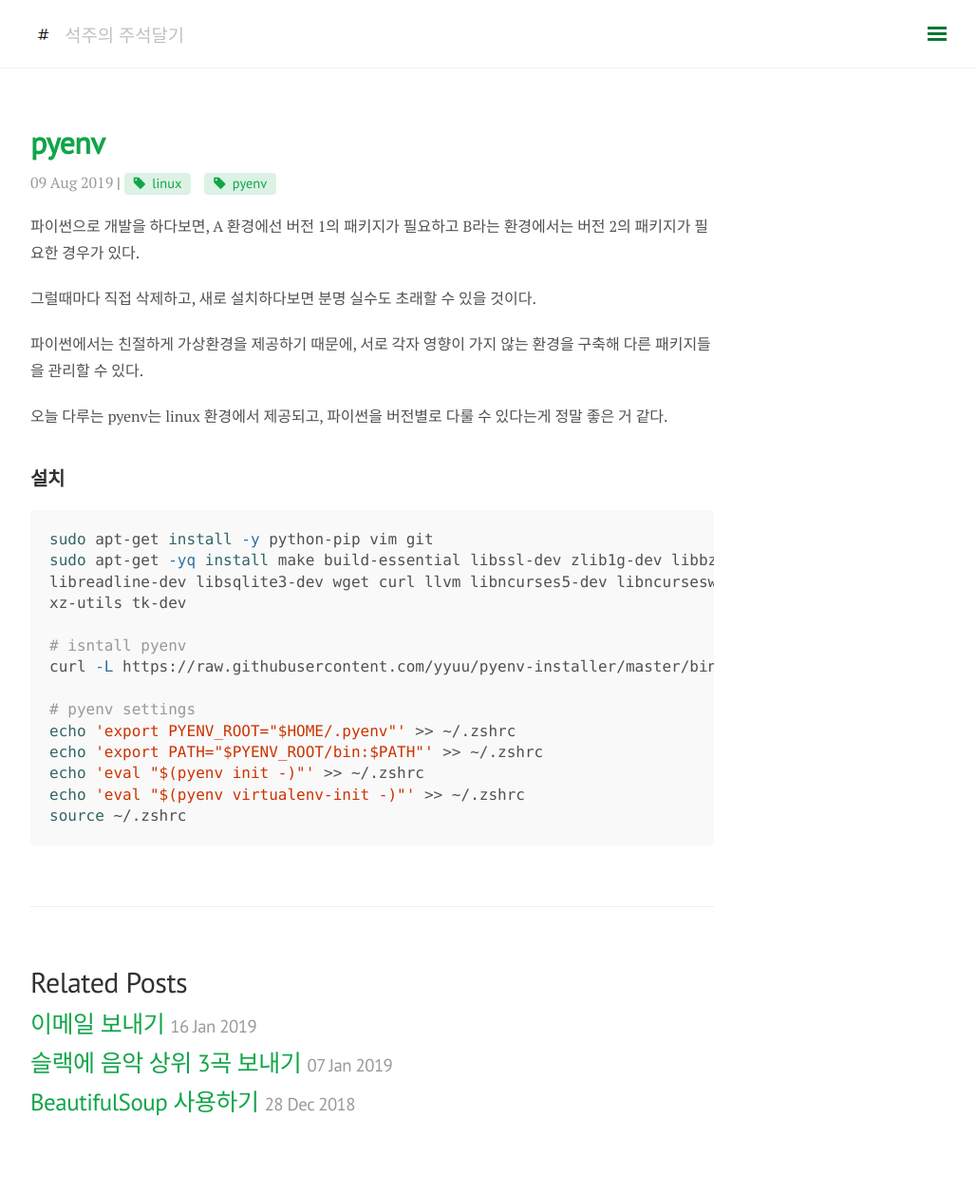
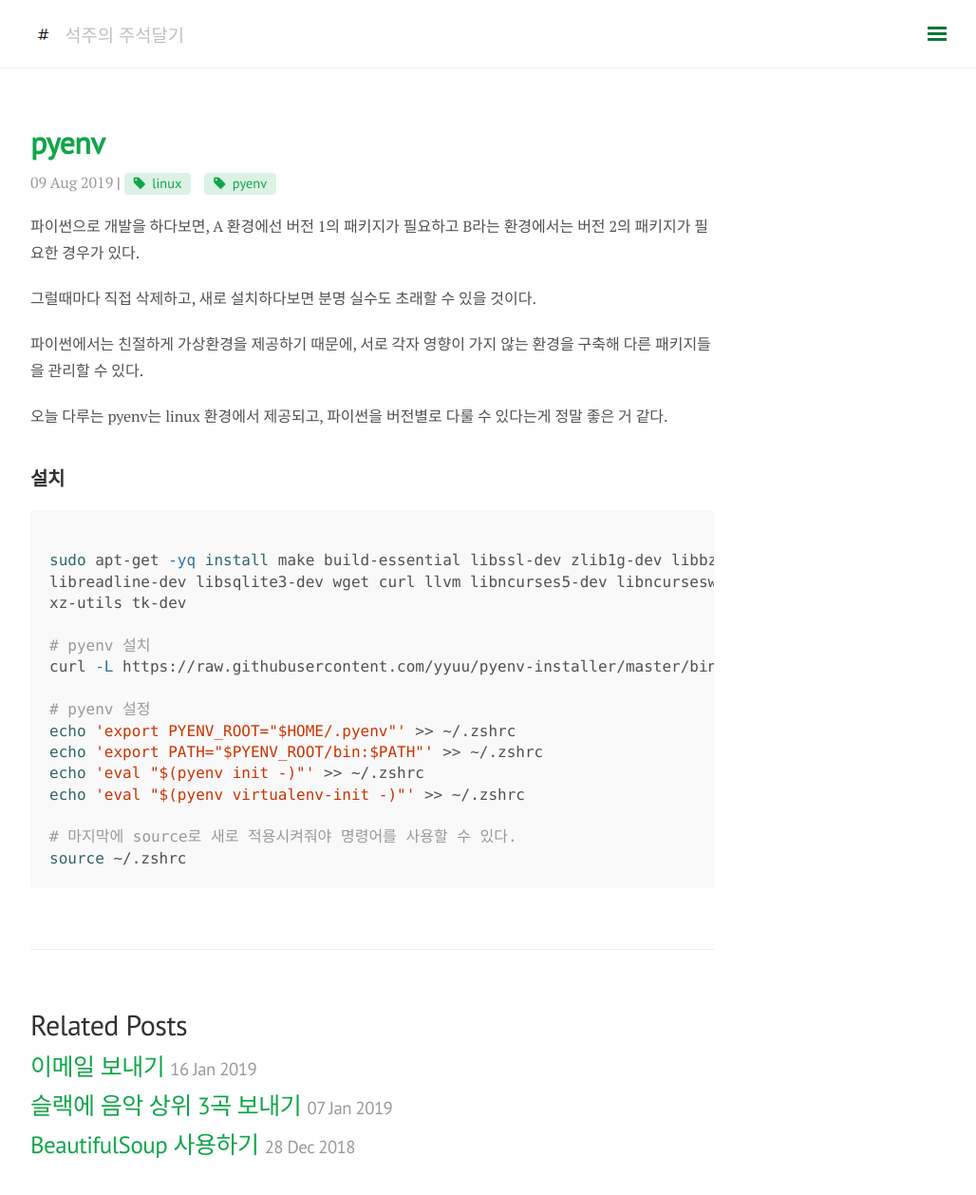
Before and after one commit to somefood/somefood.github.io, a Jekyll site: the page built from _posts/Linux/2019-08-09-pyenv.md, in a window 1280 px wide and 1282 px high. Shown: the top 1258 px of the window at 95% size, without its empty margins (248-1276 px from the left). Built offline with Jekyll 4.4.1, drawn with Linux system fonts in a browser that asks for light colours; nearby versions of some CDN libraries; comment, search, counter and statistics services are not loaded.

Commit message:
Update 2019-08-09-pyenv.md

````diff
--- a/_posts/Linux/2019-08-09-pyenv.md
+++ b/_posts/Linux/2019-08-09-pyenv.md
@@ -18,18 +18,20 @@
 
 ## 설치
 ```shell
-sudo apt-get install -y python-pip vim git
+
 sudo apt-get -yq install make build-essential libssl-dev zlib1g-dev libbz2-dev \
 libreadline-dev libsqlite3-dev wget curl llvm libncurses5-dev libncursesw5-dev \
 xz-utils tk-dev
 
-# isntall pyenv
+# pyenv 설치
 curl -L https://raw.githubusercontent.com/yyuu/pyenv-installer/master/bin/pyenv-installer | bash
 
-# pyenv settings
+# pyenv 설정
 echo 'export PYENV_ROOT="$HOME/.pyenv"' >> ~/.zshrc
 echo 'export PATH="$PYENV_ROOT/bin:$PATH"' >> ~/.zshrc
 echo 'eval "$(pyenv init -)"' >> ~/.zshrc
 echo 'eval "$(pyenv virtualenv-init -)"' >> ~/.zshrc
+
+# 마지막에 source로 새로 적용시켜줘야 명령어를 사용할 수 있다.
 source ~/.zshrc
 ```
````
